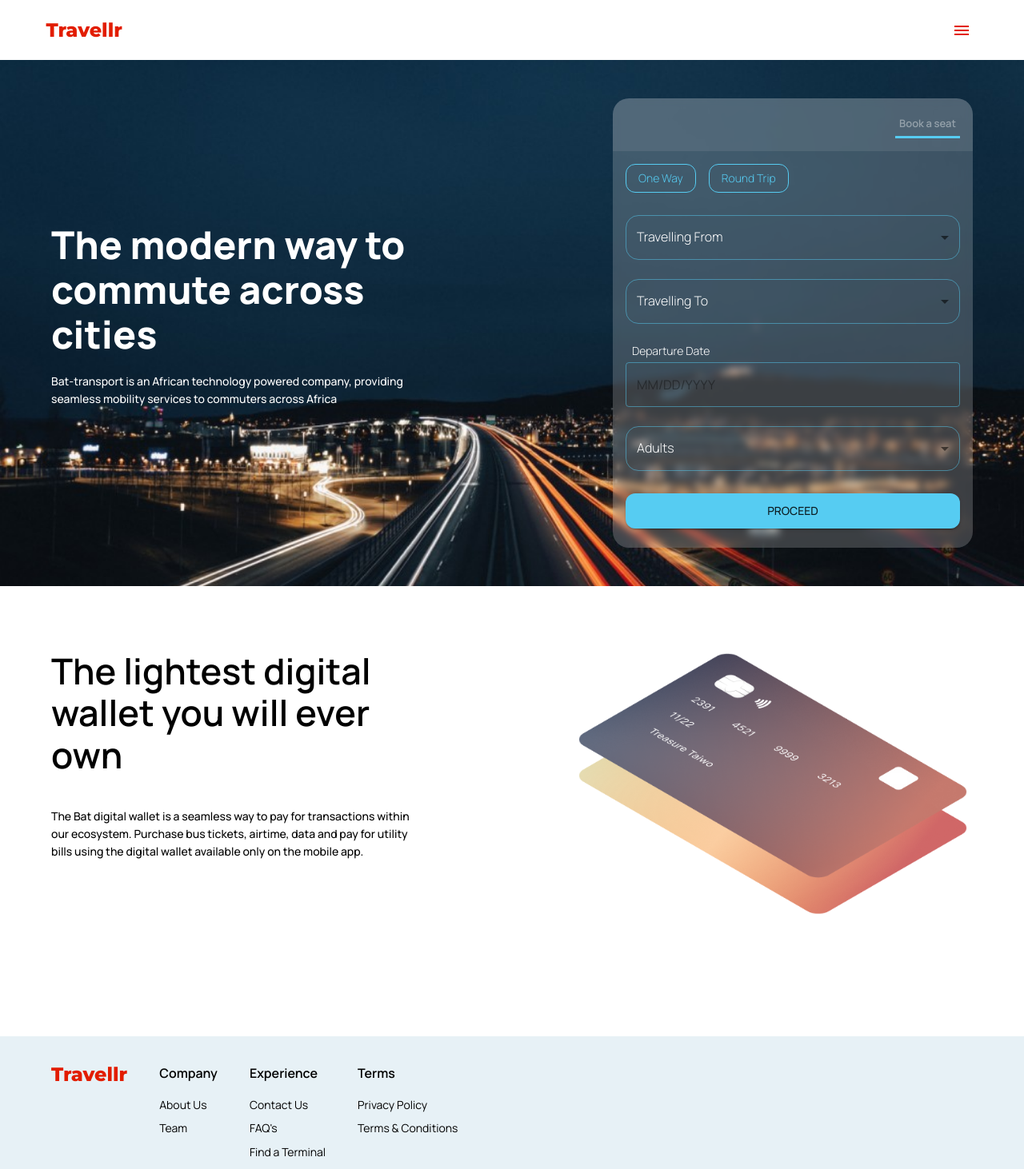
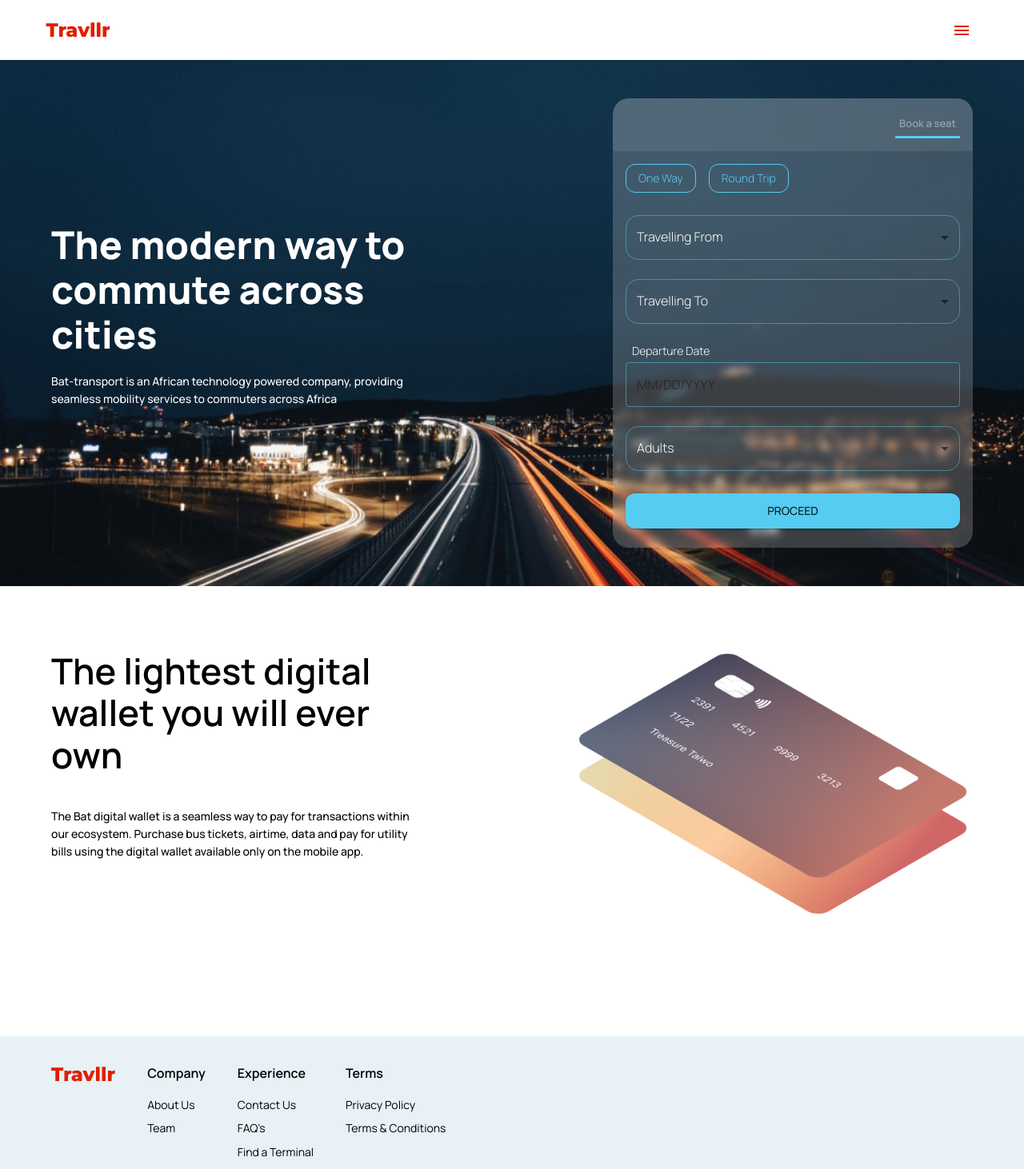
Before and after one commit to starprince7/Travllr, a Next.js app: page / in a window 1280 px wide. Shown: the top 1462 px of the page at 80% size. Built offline with nearby package versions, Linux system fonts and the light colour scheme.

Commit message:
update: Added home navigation.

```diff
--- a/next.config.js
+++ b/next.config.js
@@ -9,11 +9,6 @@ const nextConfig = {
       },
     ];
   },
-  exportPathMap: function () {
-    return {
-      "/": { page: "/dashboard/account_overview" }, // Specify your desired root page here
-    };
-  },
 };
 
 module.exports = nextConfig;
--- a/src/components/footer/index.tsx
+++ b/src/components/footer/index.tsx
@@ -20,7 +20,7 @@ export default function Footer() {
               color="error"
               sx={{ fontWeight: 800, fontFamily: "Montserrat" }}
             >
-              Travellr
+              Travllr
             </Typography>
           </Grid>
           <Grid item>
--- a/src/components/header/index.tsx
+++ b/src/components/header/index.tsx
@@ -1,3 +1,4 @@
+import Link from "next/link";
 import { Box, Container, Typography } from "@mui/material";
 import { FlexRow } from "../FlexRow";
 import NavBar from "./navbar";
@@ -12,13 +13,15 @@ export default function Header() {
             alignItems="center"
             sx={{ padding: 2.2, bgcolor: "white" }}
           >
+            <Link href="/">
               <Typography
                 variant="h5"
                 color="error"
                 sx={{ fontWeight: 800, fontFamily: "Montserrat" }}
               >
-              Travellr
+                Travllr
               </Typography>
+            </Link>
             <Box>
               <NavBar />
             </Box>
--- a/src/styles/globals.css
+++ b/src/styles/globals.css
@@ -11,8 +11,8 @@
   margin: 0;
 }
 
-h3 {
-  /* font-family: "Karla", sans-serif !important; */
+a {
+  text-decoration: none;
 }
 
 .MuiOutlinedInput-notchedOutline {
```
Lines whose indentation alone changed are shown as unchanged.
